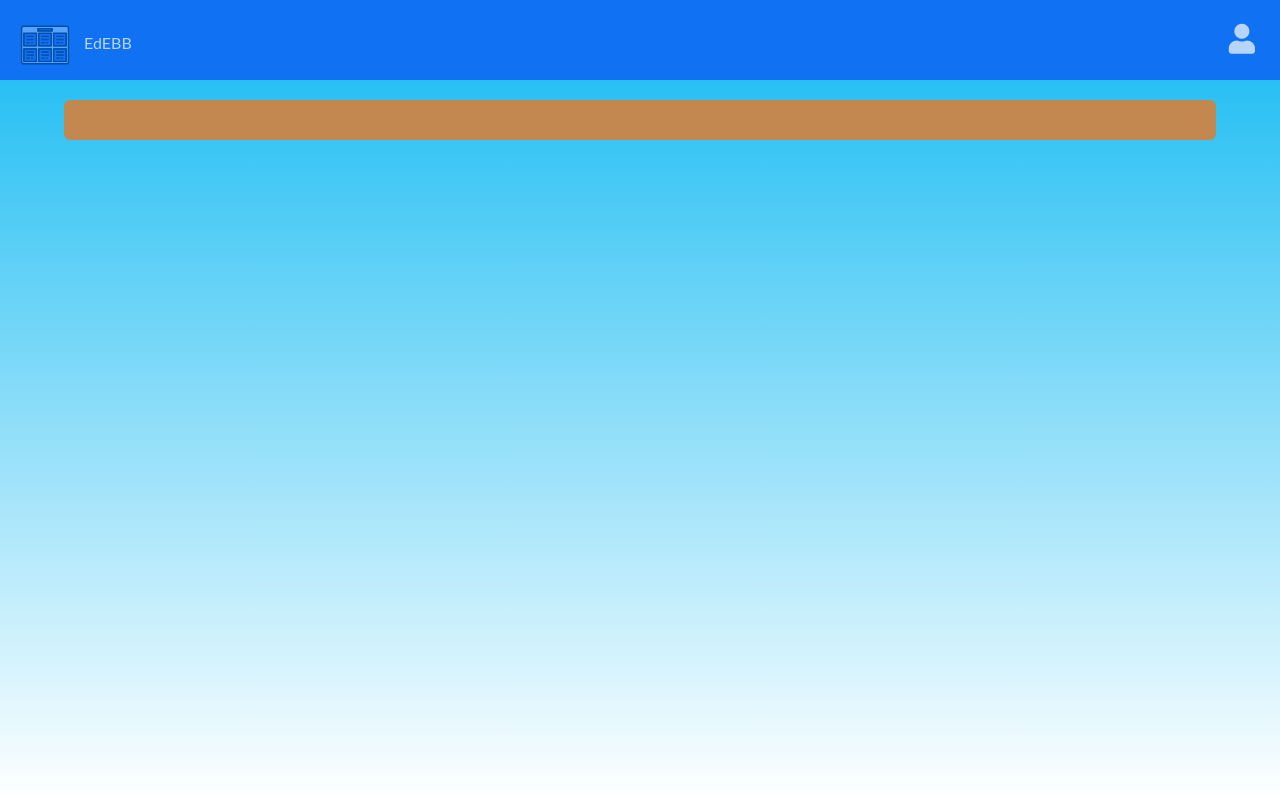
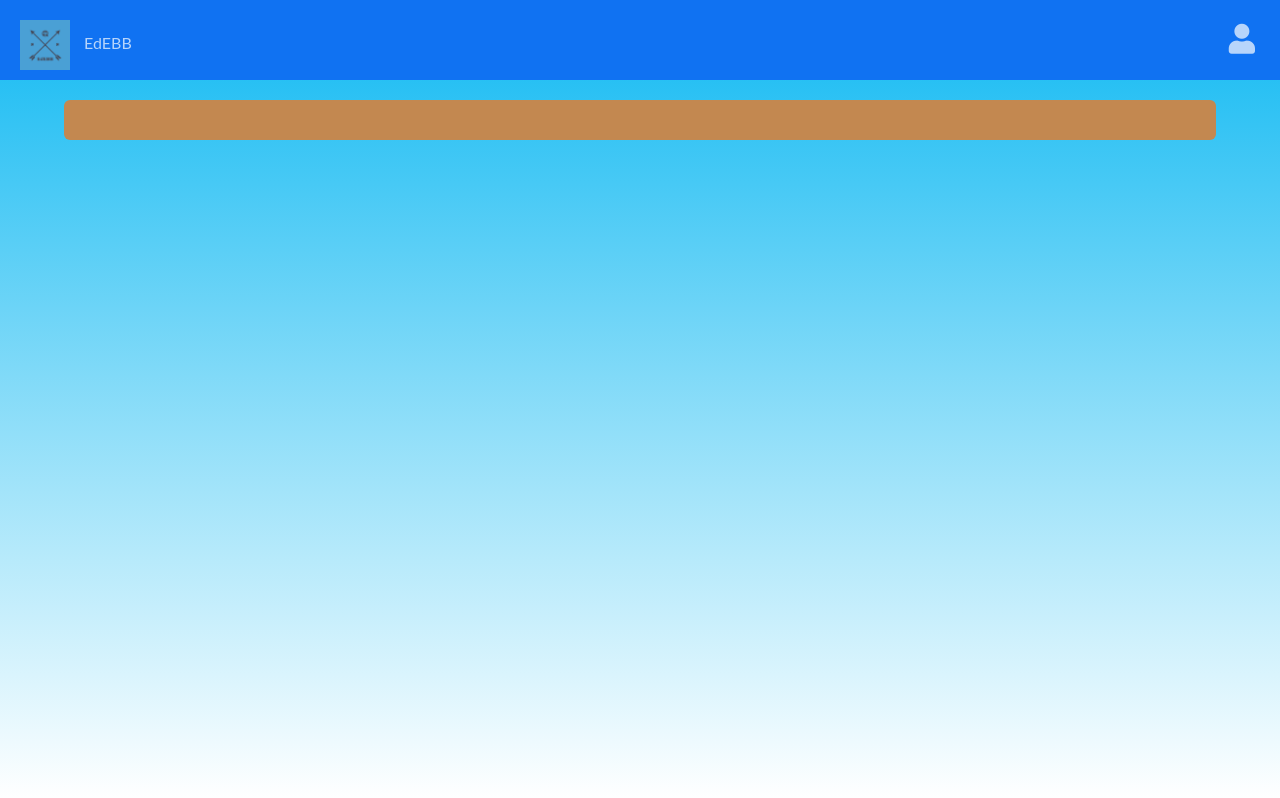
Before and after one commit to TBT-InternHacks2020/HackMIT, a plain HTML site: page public/clubs.html in a window 1280 px wide. Drawn offline with nearby package versions, Linux system fonts and the light colour scheme.

Commit message:
logo change

```diff
--- a/public/clubs.html
+++ b/public/clubs.html
@@ -14,7 +14,7 @@
 <body>
     <header>
         <a href="index.html">
-            <img src="images/logo.png" width="50px" style="position: relative; top: 15px; left: 20px;">
+            <img src="images/logo2.png" width="50px" style="position: relative; top: 15px; left: 20px;">
             <span style="position: relative; top: 15px">EdEBB</span>
         </a>
         <!-- navbar -->
```
Also changed, not shown: public/index.html (+1 -1 lines), public/social.html (+1 -1 lines), public/sports.html (+1 -1 lines), public/university.html (+1 -1 lines), public/images/logo2.png (added).
